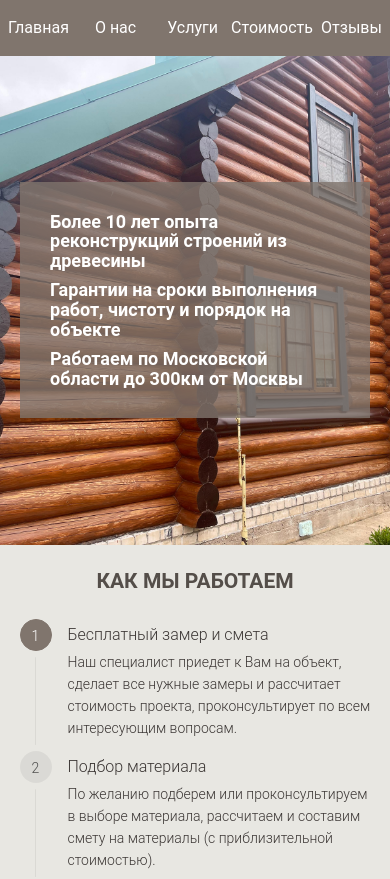
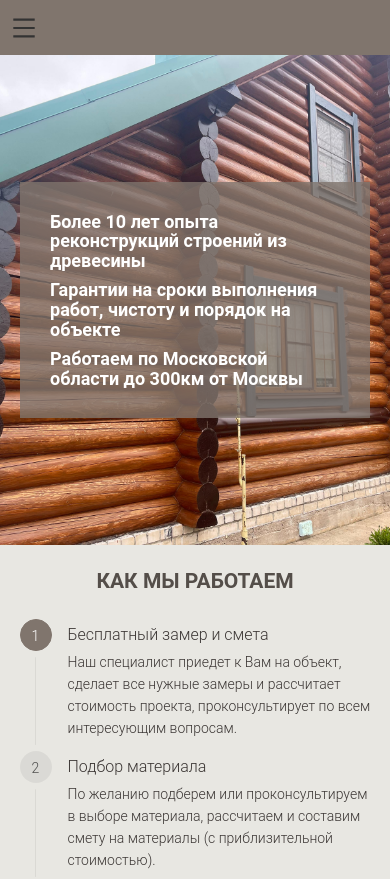
Before and after one commit to dolichotis/veronika, a React (Create React App) app: page / in a window 390 px wide. Shown: the top 879 px of the page. Built offline with nearby package versions, Linux system fonts and the light colour scheme; a web font is replaced by a local one.

Commit message:
burger menu

```diff
--- a/src/components/header/header.css
+++ b/src/components/header/header.css
@@ -1,10 +1,21 @@
+.headerContainer {
+    position: relative;
+}
+
 .headerBlock {
-    background-color: #c8e1bb;
+    background-color: #80756d;
     height: 55px;
     margin: 0 auto;
     display: flex;
     justify-content: space-between;
     align-items: center;
+    padding: 0 12px;
+}
+
+/* Десктопное меню */
+.desktopMenu {
+    display: flex;
+    width: 100%;
 }
 
 .headerA {
@@ -30,3 +41,52 @@
     background-color: #756b64;
     border-radius: 0px;
 }
+
+/* Иконка бургер-меню */
+.mobileMenuIcon {
+    display: none;
+    font-size: 24px;
+    color: #333;
+    cursor: pointer;
+}
+
+/* Мобильное выпадающее меню */
+.mobileMenu {
+    display: none;
+    flex-direction: column;
+    background-color: #80756d;
+    position: absolute;
+    top: 55px;
+    left: 0;
+    width: 100%;
+    z-index: 1000;
+}
+
+.mobileMenu a {
+    text-align: center;
+    padding: 16px;
+    text-decoration: none;
+    color: white;
+    border-top: 1px solid rgba(255, 255, 255, 0.1);
+    background-color: #80756d;
+    transition: background-color 0.3s;
+}
+
+.mobileMenu a:hover {
+    background-color: #756b64;
+}
+
+/* Мобильная адаптация */
+@media (max-width: 768px) {
+    .desktopMenu {
+        display: none;
+    }
+
+    .mobileMenuIcon {
+        display: block;
+    }
+
+    .mobileMenu {
+        display: flex;
+    }
+}
--- a/src/components/header/header.js
+++ b/src/components/header/header.js
@@ -1,10 +1,17 @@
-import React from "react";
-
+import React, { useState } from "react";
+import { MenuOutlined, CloseOutlined } from '@ant-design/icons';
 import './header.css';
 
 function Header() {
+  const [menuOpen, setMenuOpen] = useState(false);
+
+  const toggleMenu = () => setMenuOpen(!menuOpen);
+  const closeMenu = () => setMenuOpen(false);
+
   return (
+    <div className="headerContainer">
       <div className="headerBlock">
+        <div className="desktopMenu">
           <a href="#mainID" className="headerA">
             <button className="headerBut headerButFirst">Главная</button></a>
           <a href="#aboutID" className="headerA">
@@ -16,6 +23,22 @@ function Header() {
           <a href="#reviewsID" className="headerA">
             <button className="headerBut headerButLast">Отзывы</button></a>
         </div>
+
+        <div className="mobileMenuIcon" onClick={toggleMenu}>
+          {menuOpen ? <CloseOutlined /> : <MenuOutlined />}
+        </div>
+      </div>
+
+      {menuOpen && (
+        <div className="mobileMenu">
+          <a href="#mainID" onClick={closeMenu}>Главная</a>
+          <a href="#aboutID" onClick={closeMenu}>О нас</a>
+          <a href="#servicesID" onClick={closeMenu}>Услуги</a>
+          <a href="#priceID" onClick={closeMenu}>Стоимость</a>
+          <a href="#reviewsID" onClick={closeMenu}>Отзывы</a>
+        </div>
+      )}
+    </div>
   );
 }
 
```
Lines whose indentation alone changed are shown as unchanged.
